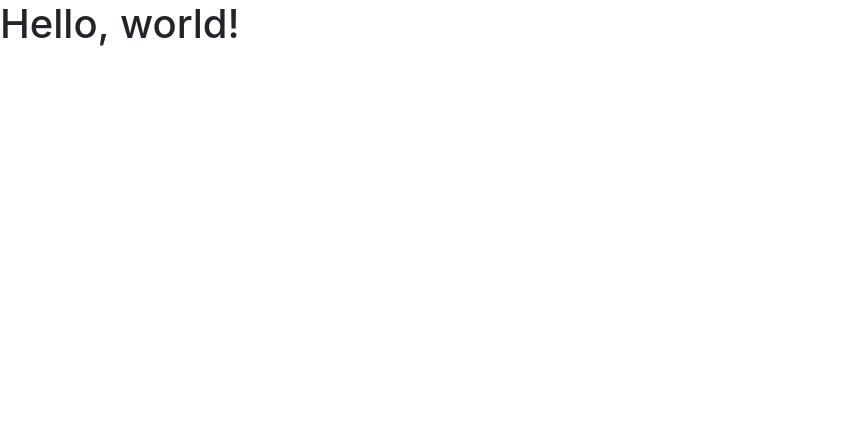
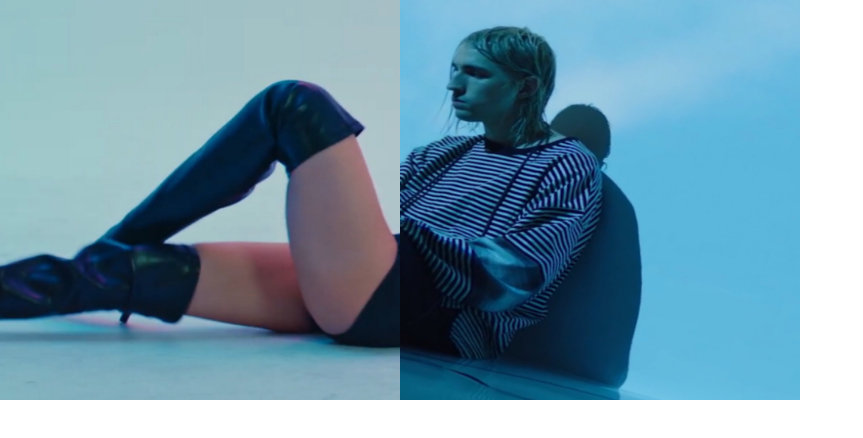
Before and after one commit to potatoTeto/potatoteto.github.io, a plain HTML site: page index.html in a window 1280 px wide. Shown: the whole page, without its empty margins (0-863 px from the left). Drawn offline with nearby package versions, Linux system fonts and the light colour scheme.

Commit message:
did it work?

```diff
--- a/index.html
+++ b/index.html
@@ -8,10 +8,10 @@
     <!-- Bootstrap CSS -->
     <link rel="stylesheet" href="https://stackpath.bootstrapcdn.com/bootstrap/4.4.1/css/bootstrap.min.css" integrity="sha384-Vkoo8x4CGsO3+Hhxv8T/Q5PaXtkKtu6ug5TOeNV6gBiFeWPGFN9MuhOf23Q9Ifjh" crossorigin="anonymous">
 
-    <title>Hello, world!</title>
+    <title>did it work?</title>
   </head>
   <body>
-    <h1>Hello, world!</h1>
+    <h1><img src = "img/1.jpg" height="400" width="400"><img src = "img/2.jpg" height="400" width="400"></h1>
 
     <!-- Optional JavaScript -->
     <!-- jQuery first, then Popper.js, then Bootstrap JS -->
```
Also changed, not shown: img/1.jpg (added), img/2.jpg (added).
